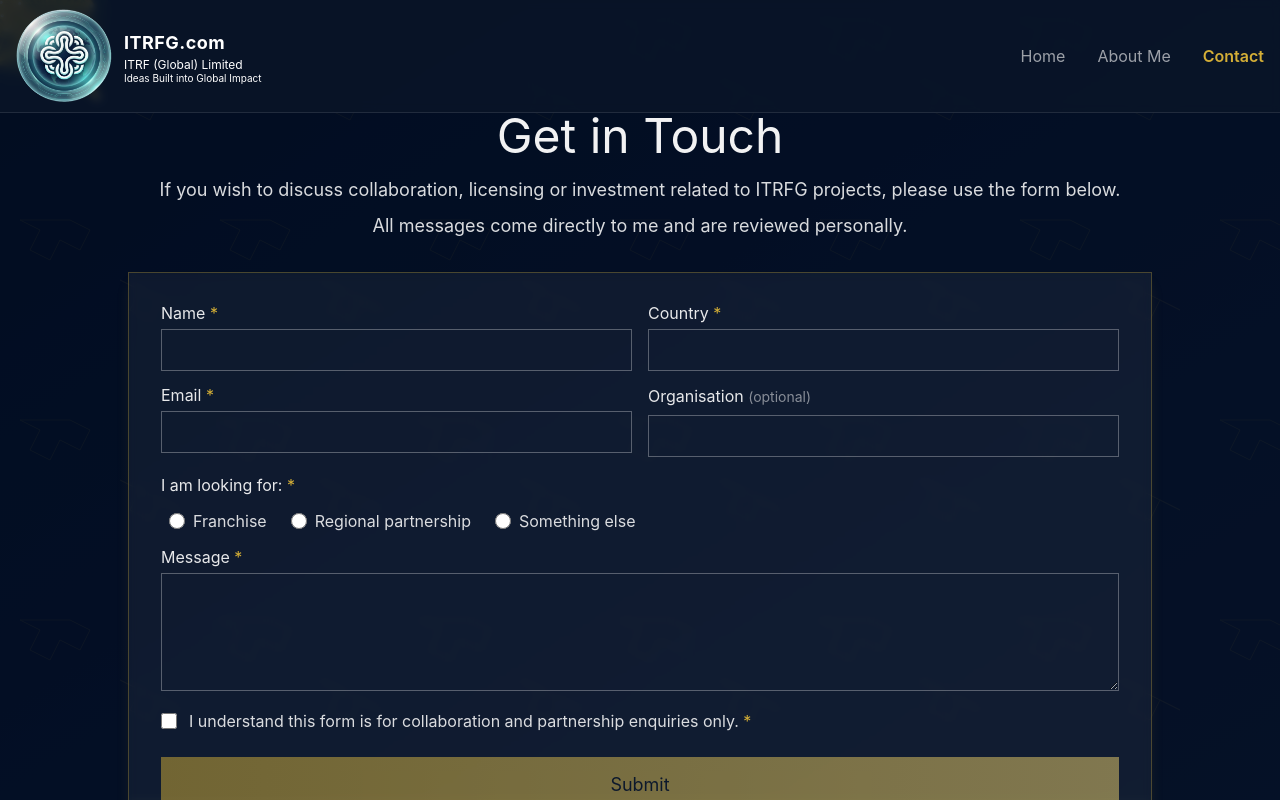
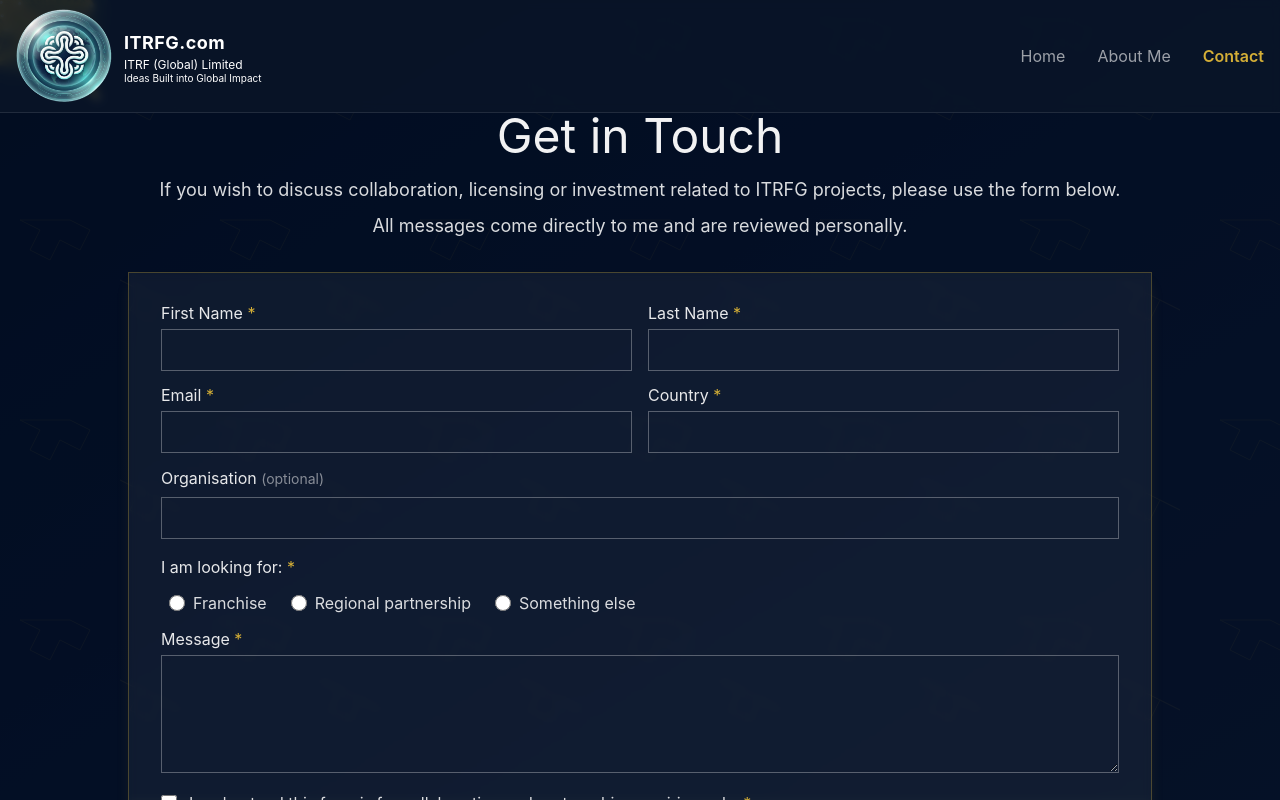
Before and after one commit to krishh26/ITRFG, an Angular app: page /contact in a window 1280 px wide. Shown: the top 800 px of the page. Built offline with nearby package versions, Linux system fonts and the light colour scheme.

Commit message:
Changes done

```diff
--- a/src/app/app.config.ts
+++ b/src/app/app.config.ts
@@ -1,10 +1,12 @@
 import { ApplicationConfig, provideZoneChangeDetection } from '@angular/core';
 import { provideRouter } from '@angular/router';
+import { provideHttpClient } from '@angular/common/http';
 import { routes } from './app.routes';
 
 export const appConfig: ApplicationConfig = {
   providers: [
     provideZoneChangeDetection({ eventCoalescing: true }),
-    provideRouter(routes)
+    provideRouter(routes),
+    provideHttpClient()
   ]
 };
--- a/src/app/pages/contact/contact.component.html
+++ b/src/app/pages/contact/contact.component.html
@@ -88,24 +88,67 @@
       <!-- Form Container -->
       <div class="border border-[#d4af37]/30 rounded-lg p-4 sm:p-6 md:p-8 bg-white/5 backdrop-blur-sm shadow-lg shadow-[#d4af37]/10">
         <form (ngSubmit)="onSubmit()" #contactFormElement="ngForm" class="space-y-4">
-          <!-- Name and Country - Two Columns -->
+          <!-- First Name and Last Name - Two Columns -->
           <div class="grid grid-cols-1 md:grid-cols-2 gap-4">
-            <!-- Name -->
+            <!-- First Name -->
             <div>
-              <label for="name" class="block text-white/90 mb-2 text-left">
-                Name <span class="text-[#d4af37]">*</span>
+              <label for="firstName" class="block text-white/90 mb-2 text-left">
+                First Name <span class="text-[#d4af37]">*</span>
               </label>
               <input
                 type="text"
-                id="name"
-                name="name"
-                [(ngModel)]="formData.name"
-                #nameInput="ngModel"
+                id="firstName"
+                name="firstName"
+                [(ngModel)]="formData.firstName"
+                #firstNameInput="ngModel"
                 required
                 class="w-full px-4 py-2.5 bg-transparent border rounded-lg text-white focus:outline-none transition-colors placeholder:text-white/40 focus:border-[#d4af37]"
-                [ngClass]="{'border-white/30': !nameInput.invalid || !nameInput.touched, 'border-red-500': nameInput.invalid && nameInput.touched}" />
-              <div *ngIf="nameInput.invalid && nameInput.touched" class="text-red-400 text-sm mt-1">
-                Name is required
+                [ngClass]="{'border-white/30': !firstNameInput.invalid || !firstNameInput.touched, 'border-red-500': firstNameInput.invalid && firstNameInput.touched}" />
+              <div *ngIf="firstNameInput.invalid && firstNameInput.touched" class="text-red-400 text-sm mt-1">
+                First name is required
+              </div>
+            </div>
+
+            <!-- Last Name -->
+            <div>
+              <label for="lastName" class="block text-white/90 mb-2 text-left">
+                Last Name <span class="text-[#d4af37]">*</span>
+              </label>
+              <input
+                type="text"
+                id="lastName"
+                name="lastName"
+                [(ngModel)]="formData.lastName"
+                #lastNameInput="ngModel"
+                required
+                class="w-full px-4 py-2.5 bg-transparent border rounded-lg text-white focus:outline-none transition-colors placeholder:text-white/40 focus:border-[#d4af37]"
+                [ngClass]="{'border-white/30': !lastNameInput.invalid || !lastNameInput.touched, 'border-red-500': lastNameInput.invalid && lastNameInput.touched}" />
+              <div *ngIf="lastNameInput.invalid && lastNameInput.touched" class="text-red-400 text-sm mt-1">
+                Last name is required
+              </div>
+            </div>
+          </div>
+
+          <!-- Email and Country - Two Columns -->
+          <div class="grid grid-cols-1 md:grid-cols-2 gap-4">
+            <!-- Email -->
+            <div>
+              <label for="email" class="block text-white/90 mb-2 text-left">
+                Email <span class="text-[#d4af37]">*</span>
+              </label>
+              <input
+                type="email"
+                id="email"
+                name="email"
+                [(ngModel)]="formData.email"
+                #emailInput="ngModel"
+                required
+                email
+                class="w-full px-4 py-2.5 bg-transparent border rounded-lg text-white focus:outline-none transition-colors placeholder:text-white/40 focus:border-[#d4af37]"
+                [ngClass]="{'border-white/30': !emailInput.invalid || !emailInput.touched, 'border-red-500': emailInput.invalid && emailInput.touched}" />
+              <div *ngIf="emailInput.invalid && emailInput.touched" class="text-red-400 text-sm mt-1">
+                <span *ngIf="emailInput.errors?.['required']">Email is required</span>
+                <span *ngIf="emailInput.errors?.['email'] && !emailInput.errors?.['required']">Please enter a valid email</span>
               </div>
             </div>
 
@@ -129,29 +172,6 @@
             </div>
           </div>
 
-          <!-- Email and Organisation - Two Columns -->
-          <div class="grid grid-cols-1 md:grid-cols-2 gap-4">
-            <!-- Email -->
-            <div>
-              <label for="email" class="block text-white/90 mb-2 text-left">
-                Email <span class="text-[#d4af37]">*</span>
-              </label>
-              <input
-                type="email"
-                id="email"
-                name="email"
-                [(ngModel)]="formData.email"
-                #emailInput="ngModel"
-                required
-                email
-                class="w-full px-4 py-2.5 bg-transparent border rounded-lg text-white focus:outline-none transition-colors placeholder:text-white/40 focus:border-[#d4af37]"
-                [ngClass]="{'border-white/30': !emailInput.invalid || !emailInput.touched, 'border-red-500': emailInput.invalid && emailInput.touched}" />
-              <div *ngIf="emailInput.invalid && emailInput.touched" class="text-red-400 text-sm mt-1">
-                <span *ngIf="emailInput.errors?.['required']">Email is required</span>
-                <span *ngIf="emailInput.errors?.['email'] && !emailInput.errors?.['required']">Please enter a valid email</span>
-              </div>
-            </div>
-
           <!-- Organisation -->
           <div>
             <label for="organisation" class="block text-white/90 mb-2 text-left">
@@ -163,7 +183,6 @@
               name="organisation"
               [(ngModel)]="formData.organisation"
               class="w-full px-4 py-2.5 bg-transparent border border-white/30 rounded-lg text-white focus:border-[#d4af37] focus:outline-none transition-colors placeholder:text-white/40" />
-            </div>
           </div>
 
           <!-- Radio Options -->
@@ -249,11 +268,12 @@
           <div class="pt-2">
             <button
               type="submit"
-              [disabled]="!formData.understood || contactFormElement.invalid"
-              [class.opacity-50]="!formData.understood || contactFormElement.invalid"
-              [class.cursor-not-allowed]="!formData.understood || contactFormElement.invalid"
+              [disabled]="!formData.understood || contactFormElement.invalid || isSubmitting"
+              [class.opacity-50]="!formData.understood || contactFormElement.invalid || isSubmitting"
+              [class.cursor-not-allowed]="!formData.understood || contactFormElement.invalid || isSubmitting"
               class="w-full px-8 sm:px-10 py-3 sm:py-3.5 bg-gradient-to-r from-[#d4af37] to-[#f0d46e] text-[#0a1628] rounded-lg hover:shadow-lg hover:shadow-[#d4af37]/30 transition-all duration-300 text-base sm:text-lg hover:transform hover:scale-[1.02] disabled:hover:scale-100 disabled:hover:shadow-none">
-              Submit
+              <span *ngIf="!isSubmitting">Submit</span>
+              <span *ngIf="isSubmitting">Submitting...</span>
             </button>
           </div>
         </form>
--- a/src/app/pages/contact/contact.component.ts
+++ b/src/app/pages/contact/contact.component.ts
@@ -2,6 +2,7 @@ import { Component } from '@angular/core';
 import { CommonModule } from '@angular/common';
 import { FormsModule } from '@angular/forms';
 import { Router, RouterLink } from '@angular/router';
+import { HttpClient } from '@angular/common/http';
 import { TechBackgroundComponent } from '../../components/tech-background/tech-background.component';
 import { FooterComponent } from '../../components/footer/footer.component';
 
@@ -14,9 +15,11 @@ import { FooterComponent } from '../../components/footer/footer.component';
 })
 export class ContactComponent {
   isSubmitted = false;
+  isSubmitting = false;
 
   formData = {
-    name: '',
+    firstName: '',
+    lastName: '',
     country: '',
     email: '',
     organisation: '',
@@ -25,7 +28,9 @@ export class ContactComponent {
     understood: false
   };
 
-  constructor(private router: Router) {}
+  private apiUrl = 'http://localhost:5000/contact';
+
+  constructor(private router: Router, private http: HttpClient) {}
 
   onSubmit() {
     if (!this.formData.understood) {
@@ -33,14 +38,46 @@ export class ContactComponent {
       return;
     }
 
-    console.log('Form submitted:', this.formData);
+    // Prevent multiple submissions
+    if (this.isSubmitting) {
+      return;
+    }
 
-    // Show success page
-    this.isSubmitted = true;
+    this.isSubmitting = true;
 
-    // Reset form
+    // Prepare API payload
+    const payload = {
+      firstName: this.formData.firstName,
+      lastName: this.formData.lastName,
+      email: this.formData.email,
+      country: this.formData.country,
+      organisation: this.formData.organisation,
+      lookingFor: this.formData.lookingFor,
+      message: this.formData.message
+    };
+
+    // Call API
+    this.http.post(this.apiUrl, payload).subscribe({
+      next: (response) => {
+        console.log('Form submitted successfully:', response);
+        this.isSubmitting = false;
+        // Show success page
+        this.isSubmitted = true;
+        // Reset form
+        this.resetForm();
+      },
+      error: (error) => {
+        console.error('Error submitting form:', error);
+        this.isSubmitting = false;
+        alert('There was an error submitting your form. Please try again later.');
+      }
+    });
+  }
+
+  resetForm() {
     this.formData = {
-      name: '',
+      firstName: '',
+      lastName: '',
       country: '',
       email: '',
       organisation: '',
```
Lines whose indentation alone changed are shown as unchanged.
